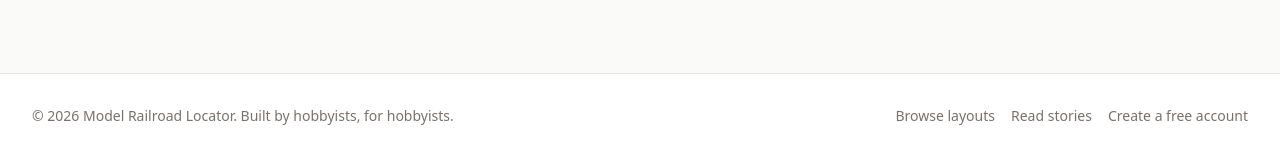
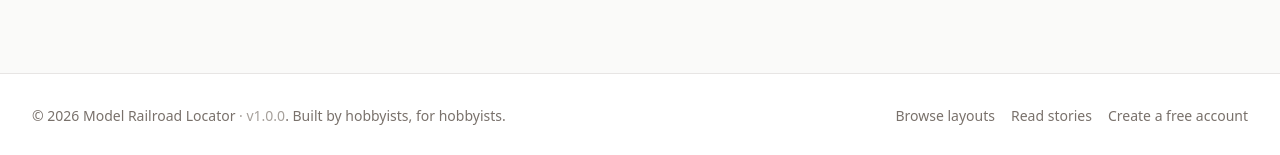
Before and after one commit to jwheat/model-railroad-locator, a Laravel app: page /register in a window 1280 px wide. Shown: the part 836-991 px from the top of the page. Run offline with Laravel 12, Linux system fonts and the light colour scheme; style sheets or scripts are compiled from the project's sources; parts of the project's set-up code (start-up, migrations or seed data) failed here and were passed over; some libraries are stand-ins or nearby versions.

Commit message:
adds version number in the footer

```diff
--- a/config/app.php
+++ b/config/app.php
@@ -14,6 +14,18 @@ return [
     */
 
     'name' => env('APP_NAME', 'Laravel'),
+
+    /*
+    |--------------------------------------------------------------------------
+    | Application Version
+    |--------------------------------------------------------------------------
+    |
+    | Shown in the site footer so you can confirm which build is deployed.
+    | Set APP_VERSION in your environment on each release.
+    |
+    */
+
+    'version' => env('APP_VERSION', '1.0.0'),
 
     /*
     |--------------------------------------------------------------------------
--- a/resources/views/components/layouts/app.blade.php
+++ b/resources/views/components/layouts/app.blade.php
@@ -86,7 +86,7 @@
 
     <footer class="mt-16 border-t border-stone-200 bg-white">
         <div class="mx-auto flex max-w-7xl flex-col gap-4 px-4 py-8 text-sm text-stone-500 sm:flex-row sm:items-center sm:justify-between sm:px-6 lg:px-8">
-            <p>&copy; {{ now()->year }} Model Railroad Locator. Built by hobbyists, for hobbyists.</p>
+            <p>&copy; {{ now()->year }} Model Railroad Locator <span class="text-stone-400">&middot; v{{ config('app.version') }}</span>. Built by hobbyists, for hobbyists.</p>
             <div class="flex flex-wrap gap-4">
                 <a href="{{ route('layouts.index') }}" class="hover:text-stone-900">Browse layouts</a>
                 <a href="{{ route('posts.index') }}" class="hover:text-stone-900">Read stories</a>
```
Also changed, not shown: tests/Feature/PublicPagesTest.php (+9 -0 lines), README.md, 1 other file.
